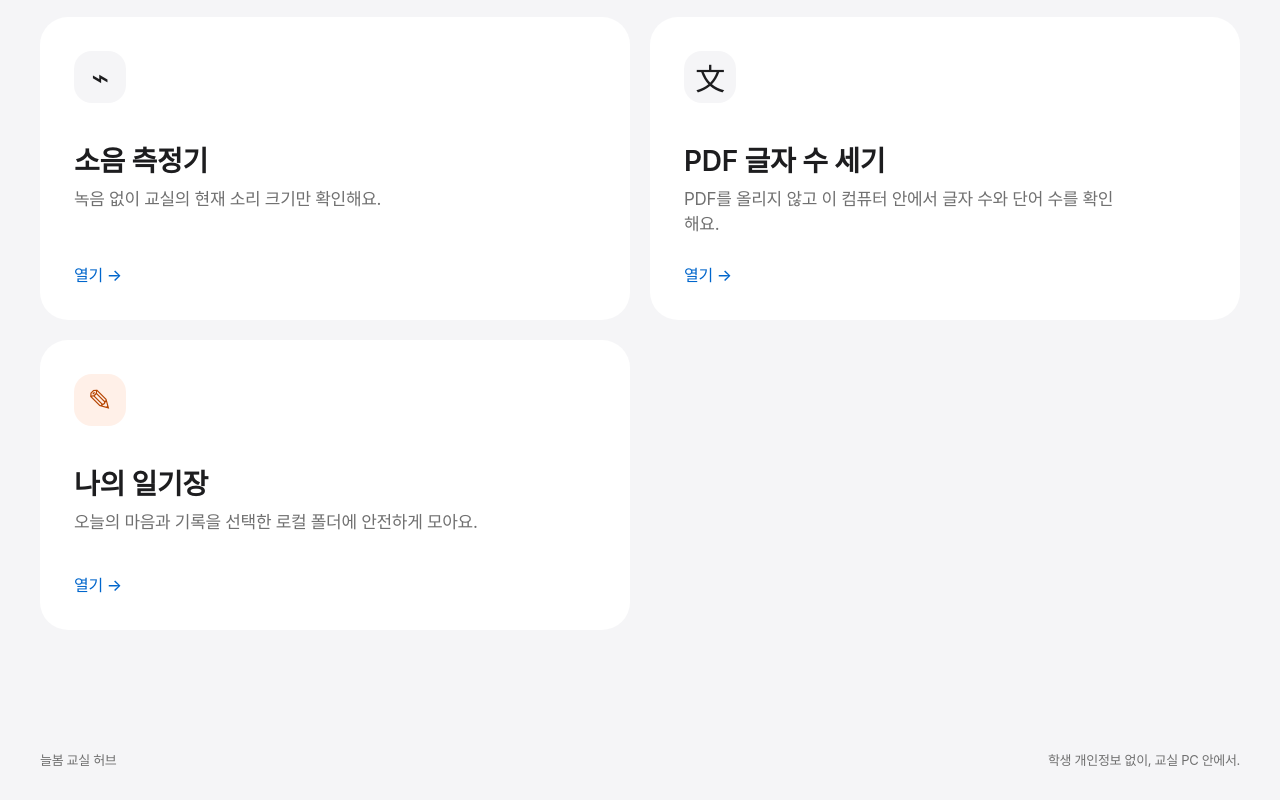
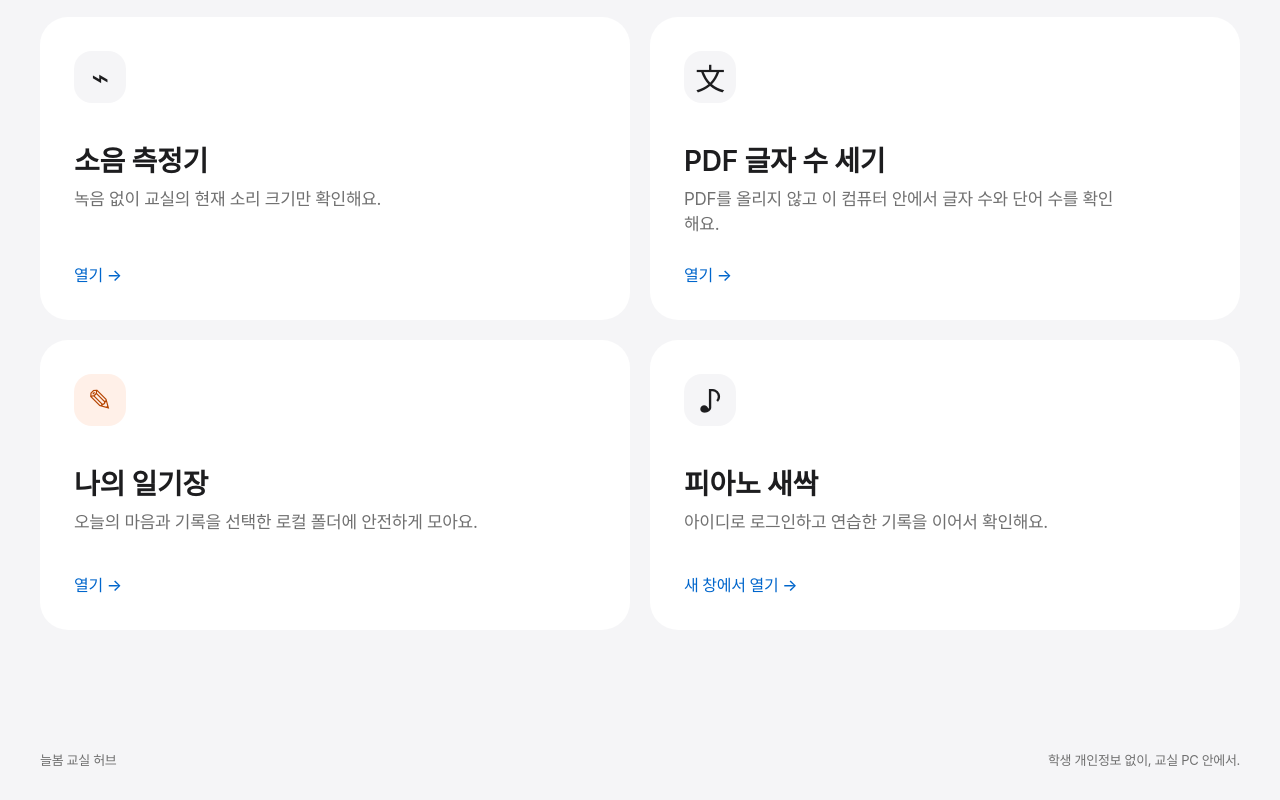
Before and after one commit to misun2033-git/ms, a plain HTML site: page docs/index.html in a window 1280 px wide. Shown: the part 1192-1992 px from the top of the page. Drawn offline with Linux system fonts and the light colour scheme.

Commit message:
Link piano app from classroom hub

```diff
--- a/docs/index.html
+++ b/docs/index.html
@@ -73,6 +73,11 @@
             <span class="tool-icon" aria-hidden="true">✎</span>
             <div><h3>나의 일기장</h3><p>오늘의 마음과 기록을 선택한 로컬 폴더에 안전하게 모아요.</p></div>
             <span class="card-link">열기 <span aria-hidden="true">→</span></span>
+          </a>
+          <a class="tool-card" href="https://piano-bloom-3vsumbfmr-misun2033-2543.vercel.app/" target="_blank" rel="noopener noreferrer">
+            <span class="tool-icon" aria-hidden="true">♪</span>
+            <div><h3>피아노 새싹</h3><p>아이디로 로그인하고 연습한 기록을 이어서 확인해요.</p></div>
+            <span class="card-link">새 창에서 열기 <span aria-hidden="true">→</span></span>
           </a>
         </div>
       </section>
```
